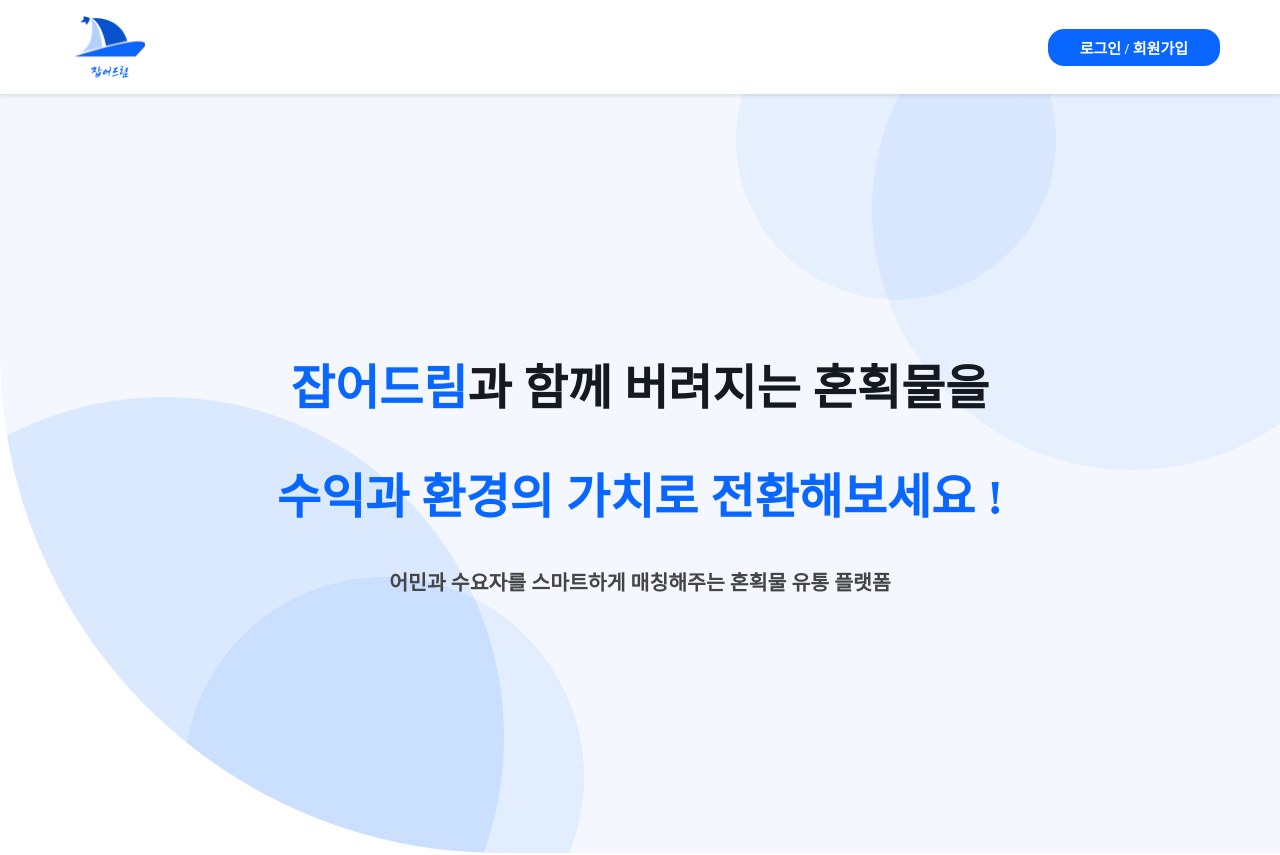
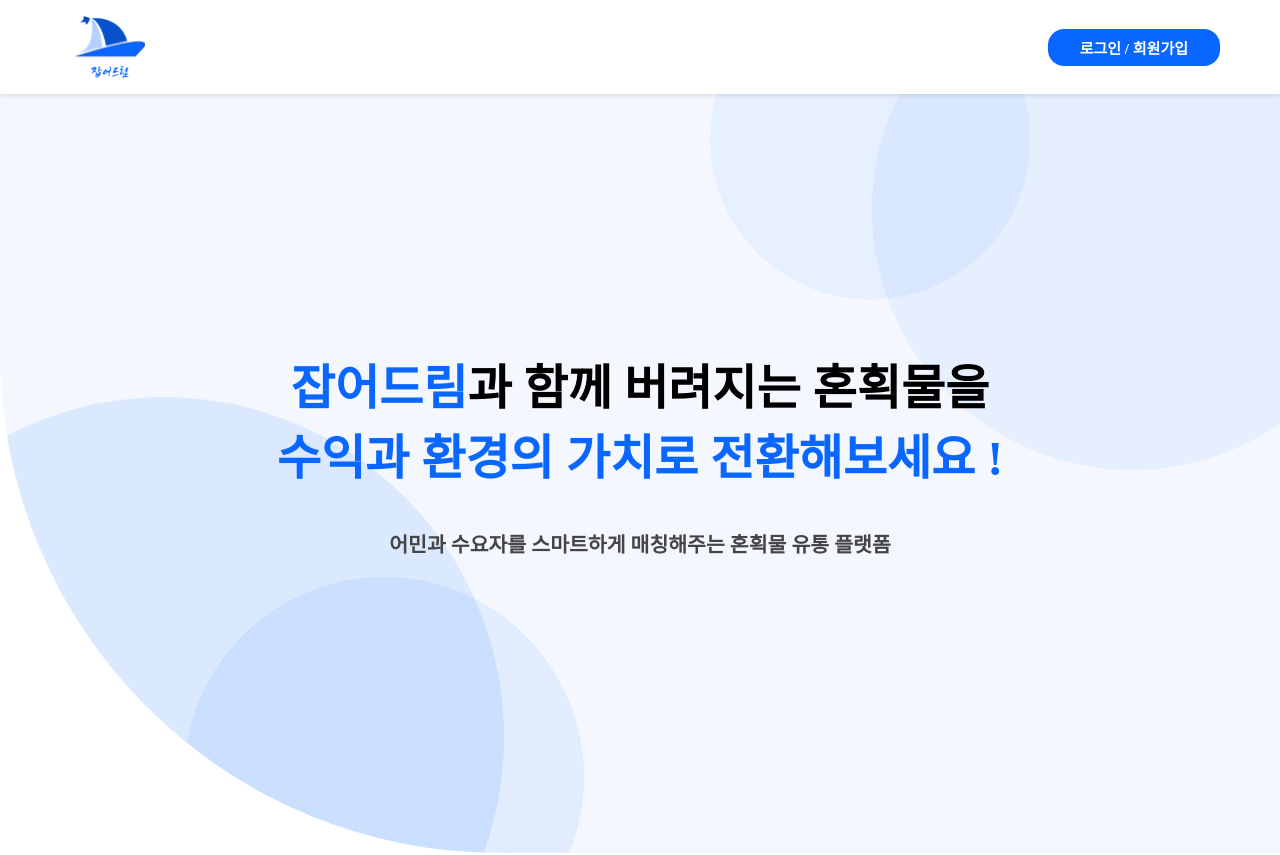
Before and after one commit to LikeLionHGU/Karina_Front, a React (Vite) app: page / in a window 1280 px wide. Shown: the top 855 px of the page. Built offline with nearby package versions, Linux system fonts and the light colour scheme.

Commit message:
edit: landing 글자 애니메이션

```diff
--- a/src/styles/landing.module.css
+++ b/src/styles/landing.module.css
@@ -85,7 +85,7 @@ body {
       rgba(9, 102, 255, 0.08) 25vmin,   /* 반지름 */
       transparent 18vmin),
     /* 추가 원 #2 (예: 가운데 살짝 오른쪽) */
-    radial-gradient(circle at 70% 6%,
+    radial-gradient(circle at 68% 6%,
       rgba(9, 102, 255, 0.06) 0,
       rgba(9, 102, 255, 0.06) 20vmin,
       transparent 12vmin);
@@ -93,24 +93,64 @@ body {
 }
 
 
-
-.introduction h1 {
-    color: var(--Black-5, #151A20);
-    margin: 0;
-    margin-bottom: clamp(20px, 3vw, 40px);
+/* === 공통 초기화 === */
+.introduction {
+  position: relative;
+  text-align: center;
+  top: 255px;
+  font-size: clamp(24px, 2.5vw, 50px);
+  font-weight: 700;
+  line-height: normal;
+  transform-style: preserve-3d;
+  perspective: 900px;
 }
 
-.introduction .highlight {
-    color: var(--Primary-2, #0966FF);
+.introduction > * {
+  display: block;
+  overflow: hidden; /* reveal 효과용 */
+  margin: 0;
 }
 
+/* reveal 애니메이션 */
+.introduction > * {
+  display: block;
+  overflow: hidden;                 /* reveal 클리핑 */
+  margin: 0;
+  transform: translateY(100%);      /* 시작 위치 */
+  animation: reveal 1000ms cubic-bezier(0.77, 0, 0.175, 1) both;
+  animation-delay: var(--delay, 0ms);
+}
+
+.introduction h1:nth-of-type(1)  { --delay: 0ms; }
+.introduction h1:nth-of-type(2)  { --delay: 140ms; }
+.introduction p                 { --delay: 280ms; }
+
+
+/* 서브 텍스트 */
 .introduction p {
-    color: var(--Black-4, #454545);
-    font-size: clamp(20px, 1.6vw, 28px);
-    font-style: normal;
-    font-weight: 600;
-    line-height: normal;
+  color: var(--Black-4, #454545);
+  font-size: clamp(20px, 1.6vw, 28px);
+  font-weight: 600;
+  line-height: normal;
+  margin-top: clamp(20px, 3vw, 40px);
 }
+
+/* keyframes */
+@keyframes reveal {
+  0%   { transform: translateY(100%); opacity: 0; filter: blur(6px); }
+  65%  { transform: translateY(-6%);  opacity: 1; filter: blur(0); }
+  100% { transform: translateY(0);    }
+}
+
+/* 모션 민감 사용자 */
+@media (prefers-reduced-motion: reduce) {
+  .introduction > * span {
+    animation: none;
+    transform: none;
+    opacity: 1;
+  }
+}
+
 
 /*버튼*/
 
```
